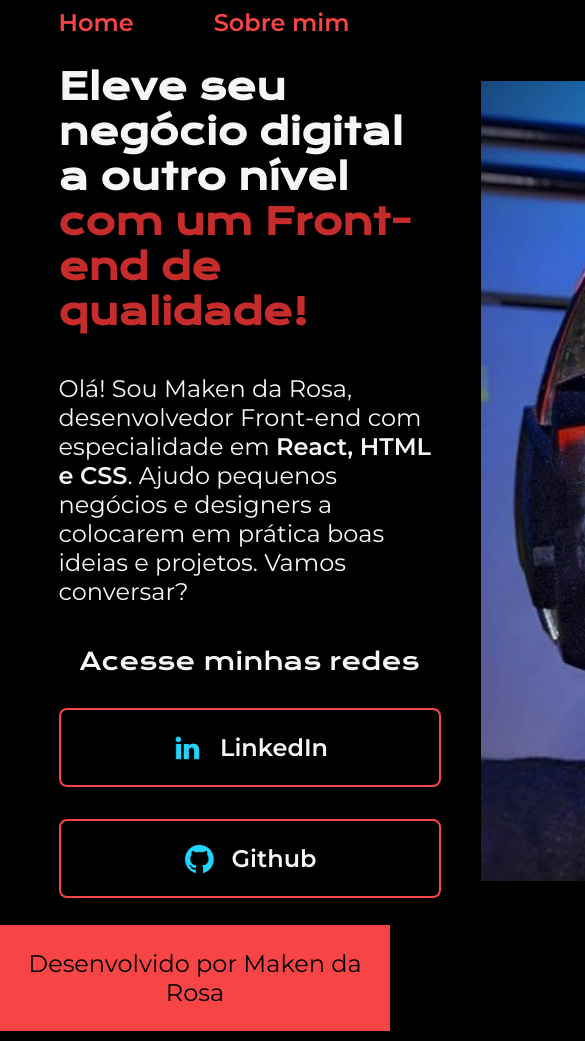
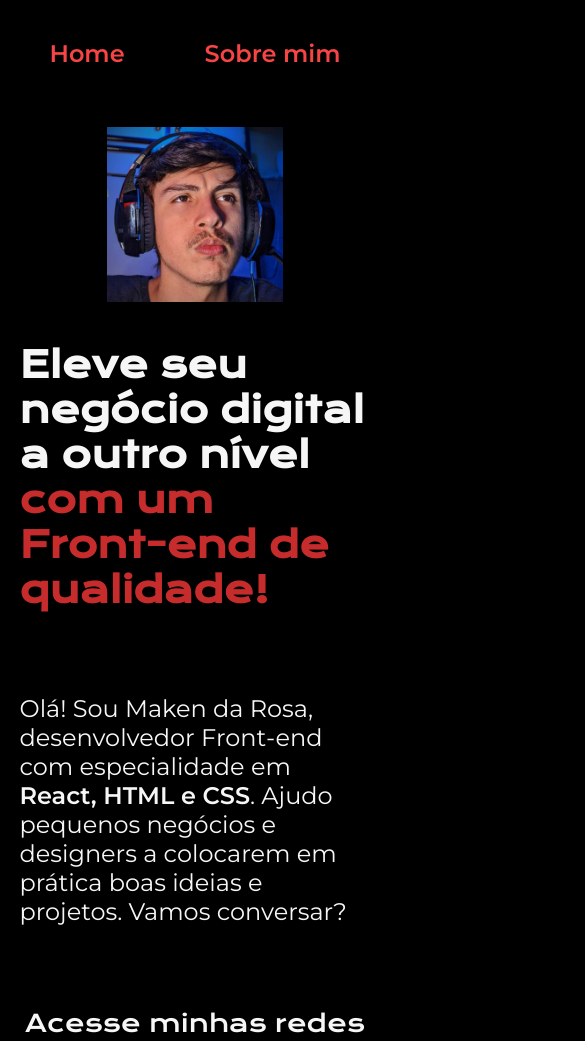
Before and after one commit to MakenRosa/alura-portfolio, a plain HTML site: page index.html in a window 390 px wide. Shown: the top 1041 px of the page, 585 px wide, since content can reach past the window. Drawn offline with nearby package versions, Linux system fonts and the light colour scheme.

Commit message:
feat: adding responsiveness

```diff
--- a/styles/style.css
+++ b/styles/style.css
@@ -32,7 +32,7 @@ body {
 
 .cabecalho__menu__link {
     font-family: var(--fonte-secundaria), sans-serif;
-    font-size: 24px;
+    font-size: 1.5rem;
     font-weight: 600;
     color: var(--cor-terciaria);
     cursor: pointer;
@@ -48,14 +48,14 @@ body {
 }
 
 .apresentacao__conteudo {
-    width: 615px;
+    width: 50%;
     display: flex;
     flex-direction: column;
-    gap: 40px;
+    gap: 82px;
 }
 
 .apresentacao__conteudo__titulo {
-    font-size: 36px;
+    font-size: 2.25rem;
     font-family: var(--fonte-primaria), sans-serif;
 }
 
@@ -64,7 +64,7 @@ body {
 }
 
 .apresentacao__conteudo__texto {
-    font-size: 24px;
+    font-size: 1.5rem;
     font-family: var(--fonte-secundaria), sans-serif;
 }
 
@@ -77,7 +77,7 @@ body {
 }
 
 .apresentacao__conteudo__links_subtitulo {
-    font-size: 24px;
+    font-size: 1.5rem;
     font-family: var(--fonte-primaria), sans-serif;
     font-weight: 400;
 }
@@ -89,10 +89,10 @@ body {
     justify-content: center;
     gap: 16px;
     border: 2px solid var(--cor-terciaria);
-    width: 378px;
+    width: 60%;
     text-align: center;
     border-radius: 8px;
-    font-size: 24px;
+    font-size: 1.5rem;
     font-family: var(--fonte-secundaria), sans-serif;
     font-weight: 600;
     padding: 21.5px 0;
@@ -106,8 +106,8 @@ body {
     transform: scale(1.02) translateY(-2px);
 }
 
-.apresentacao__img img {
-    width: 500px;
+.apresentacao__img {
+    width: 50%;
 }
 
 .rodape {
@@ -116,6 +116,25 @@ body {
     background-color: var(--cor-terciaria);
     text-align: center;
     font-family: var(--fonte-secundaria), sans-serif;
-    font-size: 24px;
+    font-size: 1.5rem;
     font-weight: 400;
 }
+
+@media (max-width: 1200px) {
+    .cabecalho {
+        padding: 10%;
+    }
+
+    .cabecalho__menu {
+        justify-content: center;
+    }
+
+    .apresentacao {
+        flex-direction: column-reverse;
+        padding: 5%;
+    }
+
+    .apresentacao__conteudo {
+        width: auto;
+    }
+}
```
